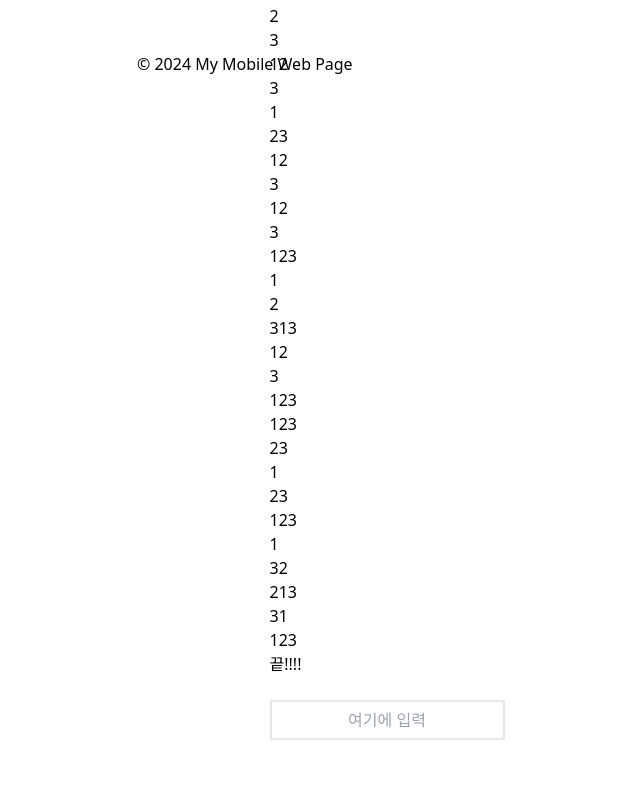
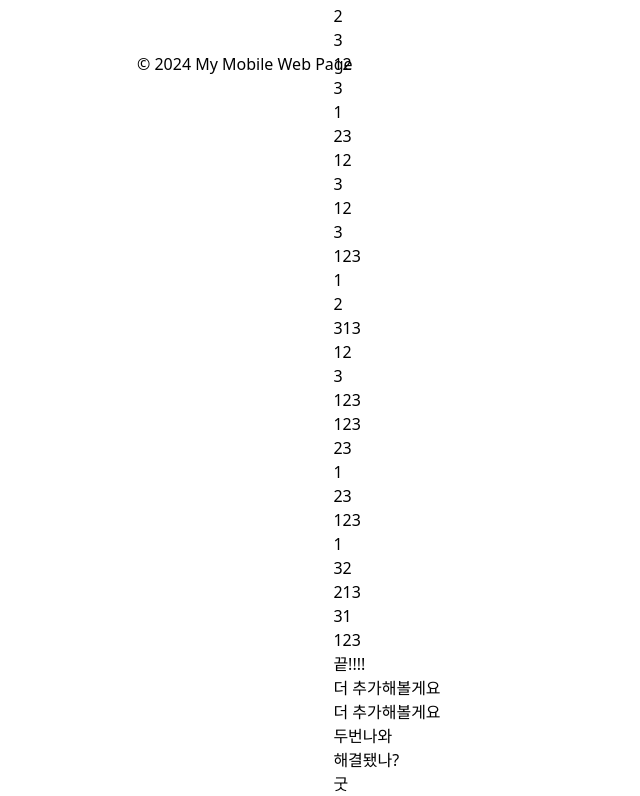
Before and after one commit to yeomdogyeong/Nextjs14, a Next.js app: page /tab/todo in a window 1280 px wide. Shown: the part 724-1520 px from the top of the page, without its empty margins (253-893 px from the left). Before the commit the page ends 1464 px from the top, so only its background shows below. Built offline with nearby package versions, Linux system fonts and the light colour scheme; data requests are answered from the project's data file.

Commit message:
[fix]한글이 두 번 입력되는 값 수정

```diff
--- a/app/tab/addTodo/page.tsx
+++ b/app/tab/addTodo/page.tsx
@@ -27,7 +27,7 @@ export default function AddTodo(props: Props) {
   console.log(inputValue);
 
   const handleKeyDown = (e: React.KeyboardEvent<HTMLInputElement>) => {
-    if (e.key === "Enter") {
+    if (e.key === "Enter" && e.nativeEvent.isComposing === false) {
       handleAddTodo();
     }
   };
--- a/app/tab/todo/page.tsx
+++ b/app/tab/todo/page.tsx
@@ -21,29 +21,29 @@ export default function Todo(props: Props) {
 
   const { params } = props;
 
-  const todoInputFiltered = async (value: string) => {
-    //input값에 받아온 값이 비어있지않으면
-    if (value.trim() !== "") {
-      //값을 받아서 todos의 text(할 일)가 value랑 같은 값을 찾는다 => 실제 서버에서 받아온다면 todo.text의 중복을 검수하는 함수가 필요함
-      //json서버에서 받아온 쿼리값이 id로만 가능해서 어쩔수없는 선택..
-      const todo = todos.find((todo) => todo.text.includes(value));
-      //todo값이 true일 때 실행 === 해당 value의 값이 Todos의 text와 일치
-      console.log(todo);
-      if (todo) {
-        const res = await getAllTodoList(todo.id);
-        const nameMenu = res.data.map((item) => item.text);
-        setDropMenu(nameMenu);
-      } else {
-        setDropMenu(todos.map((item) => item.text));
-      }
-    }
-  };
+  // const todoInputFiltered = async (value: string) => {
+  //   //input값에 받아온 값이 비어있지않으면
+  //   if (value.trim() !== "") {
+  //     //값을 받아서 todos의 text(할 일)가 value랑 같은 값을 찾는다 => 실제 서버에서 받아온다면 todo.text의 중복을 검수하는 함수가 필요함
+  //     //json서버에서 받아온 쿼리값이 id로만 가능해서 어쩔수없는 선택..
+  //     const todo = todos.find((todo) => todo.text.includes(value));
+  //     //todo값이 true일 때 실행 === 해당 value의 값이 Todos의 text와 일치
+  //     console.log(todo);
+  //     if (todo) {
+  //       const res = await getAllTodoList(todo.id);
+  //       const nameMenu = res.data.map((item) => item.text);
+  //       setDropMenu(nameMenu);
+  //     } else {
+  //       setDropMenu(todos.map((item) => item.text));
+  //     }
+  //   }
+  // };
 
-  const handleChange = (e: ChangeEvent<HTMLInputElement>) => {
-    const changeValue = e.target.value;
-    setInputValue(changeValue);
-    todoInputFiltered(changeValue);
-  };
+  // const handleChange = (e: ChangeEvent<HTMLInputElement>) => {
+  //   const changeValue = e.target.value;
+  //   setInputValue(changeValue);
+  //   todoInputFiltered(changeValue);
+  // };
 
   const handleTodoClick = (todo: string) => {
     if (doneTodo.includes(todo)) {
@@ -72,13 +72,13 @@ export default function Todo(props: Props) {
           </div>
         ))}
       </h2>
-      <input
+      {/* <input
         className="w-full border-2 h-10 mt-6 text-center"
         placeholder="여기에 입력"
         onChange={handleChange}
         value={inputValue}
-      />
-      {dropMenu.length > 0 && (
+      /> */}
+      {/* {dropMenu.length > 0 && (
         <div>
           {dropMenu.map((todo, index) => (
             <div
@@ -90,7 +90,7 @@ export default function Todo(props: Props) {
             </div>
           ))}
         </div>
-      )}
+      )} */}
     </div>
   );
 }
--- a/db.json
+++ b/db.json
@@ -287,6 +287,31 @@
       "id": "57",
       "text": "끝!!!!",
       "completed": false
+    },
+    {
+      "id": "58",
+      "text": "더 추가해볼게요",
+      "completed": false
+    },
+    {
+      "id": "58",
+      "text": "더 추가해볼게요",
+      "completed": false
+    },
+    {
+      "id": "60",
+      "text": "두번나와",
+      "completed": false
+    },
+    {
+      "id": "61",
+      "text": "해결됐나?",
+      "completed": false
+    },
+    {
+      "id": "62",
+      "text": "굿",
+      "completed": false
     }
   ]
 }
--- a/package.json
+++ b/package.json
@@ -14,6 +14,7 @@
     "react": "^18",
     "react-dom": "^18",
     "react-loader-spinner": "^6.1.6",
+    "react-query": "^3.39.3",
     "react-spinners": "^0.13.8",
     "recoil": "^0.7.7",
     "zustand": "^4.5.1"
```
Also changed, not shown: 1 other file (tests, documents, lock files or other folders).
